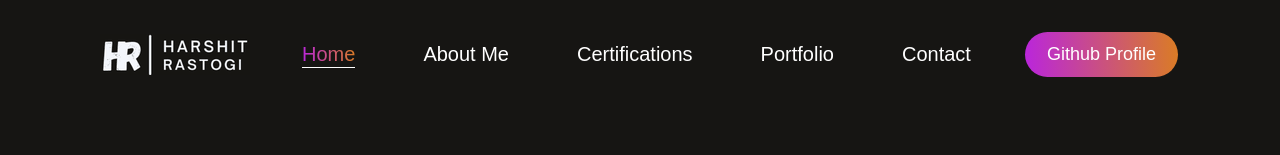
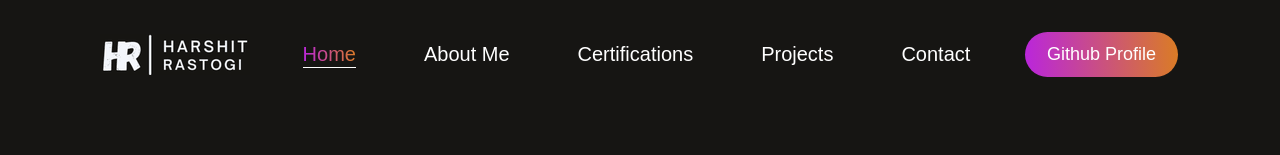
Before and after one commit to Harshit-Rastogi-01/Harshit-Portfolio, a React (Vite) app in the folder Portfolio/: page / in a window 1280 px wide. Shown: the top 155 px of the page. Built offline with nearby package versions, Linux system fonts and the light colour scheme.

Commit message:
made some final changes{cerifications instead of readmore etc

```diff
--- a/Portfolio/src/Components/Certifications/Certifications.css
+++ b/Portfolio/src/Components/Certifications/Certifications.css
@@ -77,6 +77,11 @@ z-index:-10 ;
   margin-top: 15px;
   gap:10px;
 }
+.certifications-readmore p{
+  font-weight: 600;
+  font-style: italic;
+}
+
 @media(max-width:768px){
   .cerifications{
     align-items: start;
--- a/Portfolio/src/Components/Certifications/Certifications.jsx
+++ b/Portfolio/src/Components/Certifications/Certifications.jsx
@@ -20,7 +20,7 @@ const Certifications = () => {
             <div className="certifications-readmore">
             <a
               href={certification.c_pdf} target="_blank" rel="noopener noreferrer" className="certifications-readmore">
-              <p>Read More</p>
+              <p>Show Certificate</p>
               <img src={arrow_icon} alt="arrow icon" />
             </a>
             </div>
--- a/Portfolio/src/Components/Navbar/Navbar.jsx
+++ b/Portfolio/src/Components/Navbar/Navbar.jsx
@@ -32,7 +32,7 @@ const Navbar = () => {
 
         <li><AnchorLink className='anchor-link' offset={50} href='#certifications'> <p onClick={() => handleClick("certification")} className={isActive === "certification" ? 'active' : ''}>Certifications</p></AnchorLink></li>
 
-        <li><AnchorLink className='anchor-link' offset={50} href='#mywork'> <p onClick={() => handleClick("portfolio")} className={isActive === "portfolio" ? 'active' : ''}>Portfolio</p> </AnchorLink></li>
+        <li><AnchorLink className='anchor-link' offset={50} href='#mywork'> <p onClick={() => handleClick("portfolio")} className={isActive === "portfolio" ? 'active' : ''}>Projects</p> </AnchorLink></li>
 
         <li><AnchorLink className='anchor-link' offset={50}  href='#contact'><p onClick={() => handleClick("contact")} className={isActive === "contact" ? 'active' : ''}>Contact</p> </AnchorLink></li>
       </ul>
```
